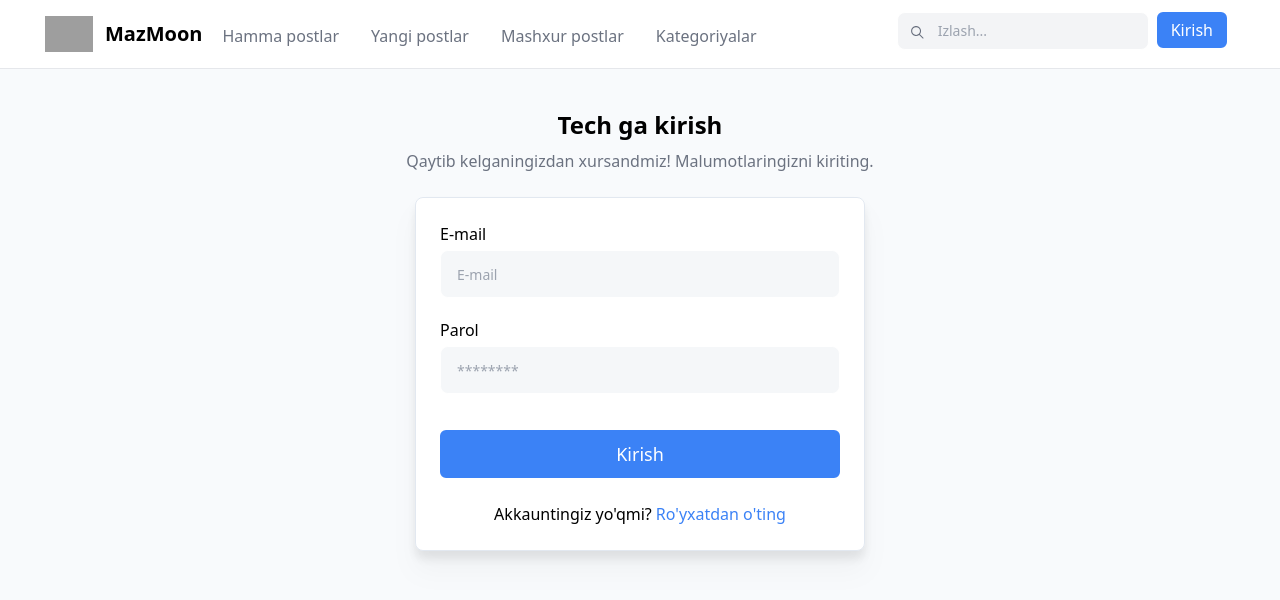
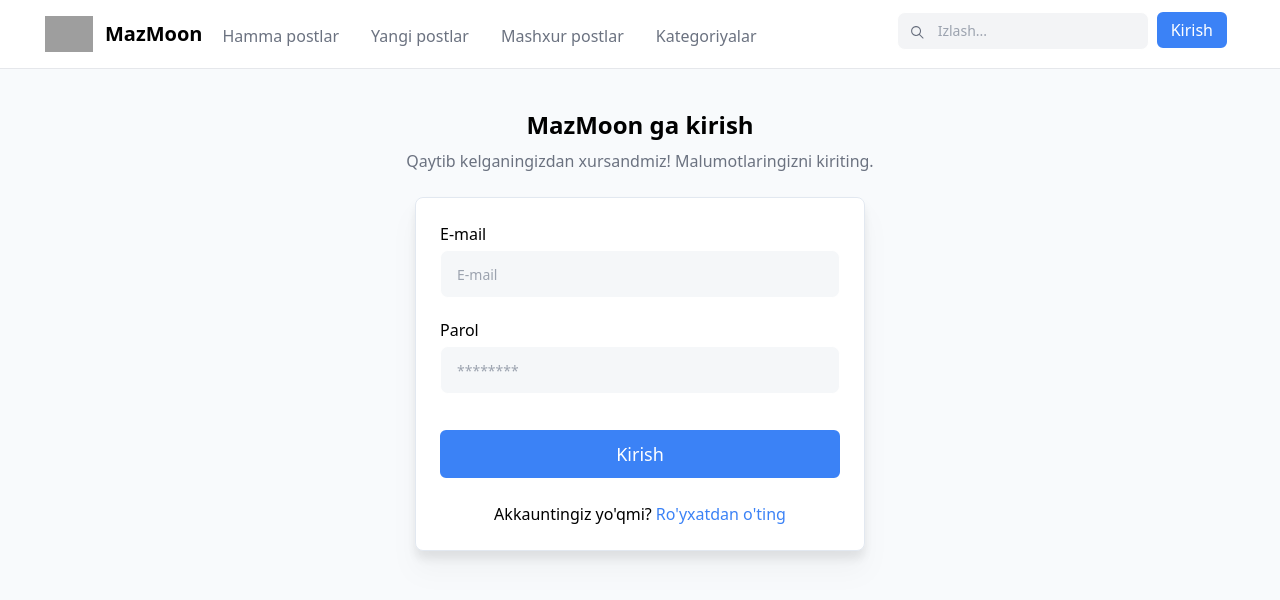
Before and after one commit to OlimUmarov/tech_client, a React (Vite) app: page /login in a window 1280 px wide. Shown: the top 600 px of the page. Built offline with nearby package versions, Linux system fonts and the light colour scheme; grey boxes are pictures that could not be loaded.

Commit message:
auth update

```diff
--- a/src/pages/auth/Login.tsx
+++ b/src/pages/auth/Login.tsx
@@ -38,6 +38,7 @@ const {isLogin} = useAppSelector((state)=> state.contentSlice)
           setItem("access_token", res.data.token);
           dispatch(changeAlert({ message: res.statusText, color: "green" }));
           dispatch(changeLoading(false))
+          window.location.reload()
         }
       })
       .catch((err) => {
@@ -53,7 +54,7 @@ const {isLogin} = useAppSelector((state)=> state.contentSlice)
       <div className="bg-slate-50 min-h-screen flex flex-col items-center py-10 ">
         <section className=" w-[600px] max-sm:max-w-[300px]   flex flex-col justify-center items-center">
           <h1 className="text-2xl max-md:text-xl  font-semibold pb-2">
-            Tech ga kirish
+            MazMoon ga kirish
           </h1>
           <p className="text-md max-md:text-base text-gray-500 pb-6">
             Qaytib kelganingizdan xursandmiz! Malumotlaringizni kiriting.
```
